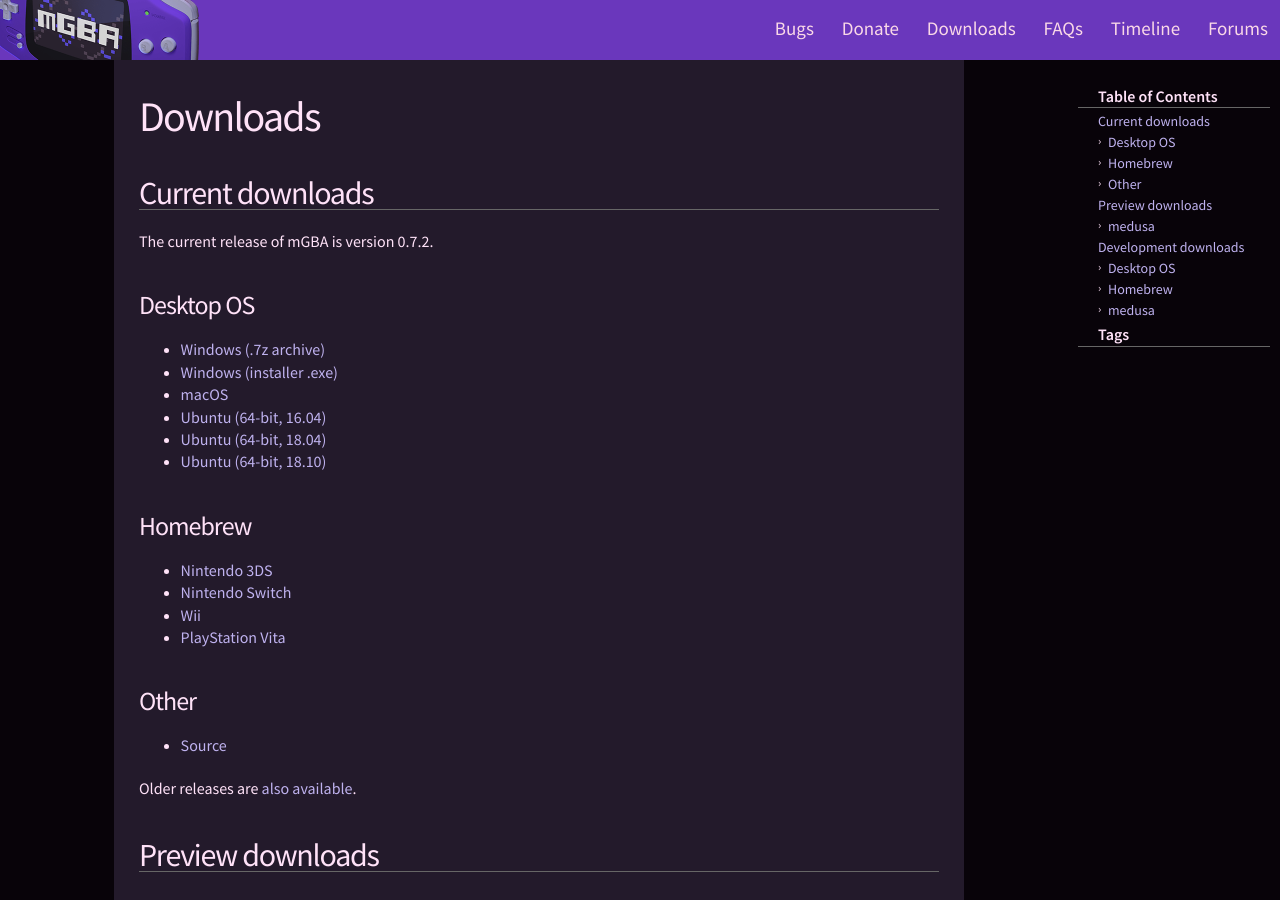
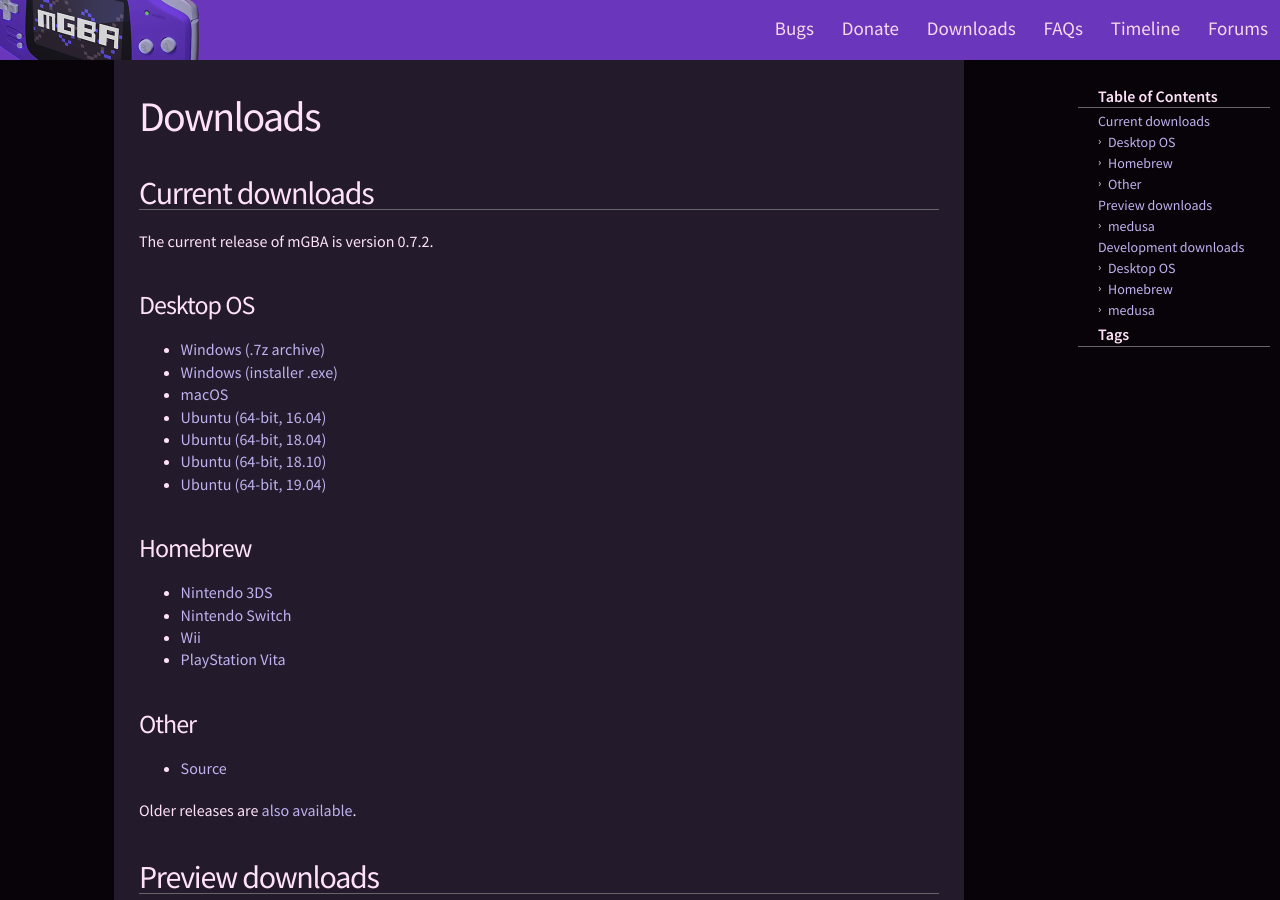
Before and after one commit to mgba-emu/www, a Jekyll site: the page built from downloads.markdown, in a window 1280 px wide and 900 px high. Built offline with Jekyll 4.4.1, drawn with Linux system fonts in a browser that asks for light colours; the table of contents is made by our own code.

Commit message:
Add Ubuntu Disco download

```diff
--- a/downloads.markdown
+++ b/downloads.markdown
@@ -18,6 +18,7 @@
 * [Ubuntu (64-bit, 16.04)](https://github.com/mgba-emu/mgba/releases/download/0.7.2/mGBA-0.7.2-ubuntu64-xenial.tar.xz)
 * [Ubuntu (64-bit, 18.04)](https://github.com/mgba-emu/mgba/releases/download/0.7.2/mGBA-0.7.2-ubuntu64-bionic.tar.xz)
 * [Ubuntu (64-bit, 18.10)](https://github.com/mgba-emu/mgba/releases/download/0.7.2/mGBA-0.7.2-ubuntu64-cosmic.tar.xz)
+* [Ubuntu (64-bit, 19.04)](https://github.com/mgba-emu/mgba/releases/download/0.7.2/mGBA-0.7.2-ubuntu64-disco.tar.xz)
 
 ### Homebrew
 * [Nintendo 3DS](https://github.com/mgba-emu/mgba/releases/download/0.7.2/mGBA-0.7.2-3ds.7z)
```
